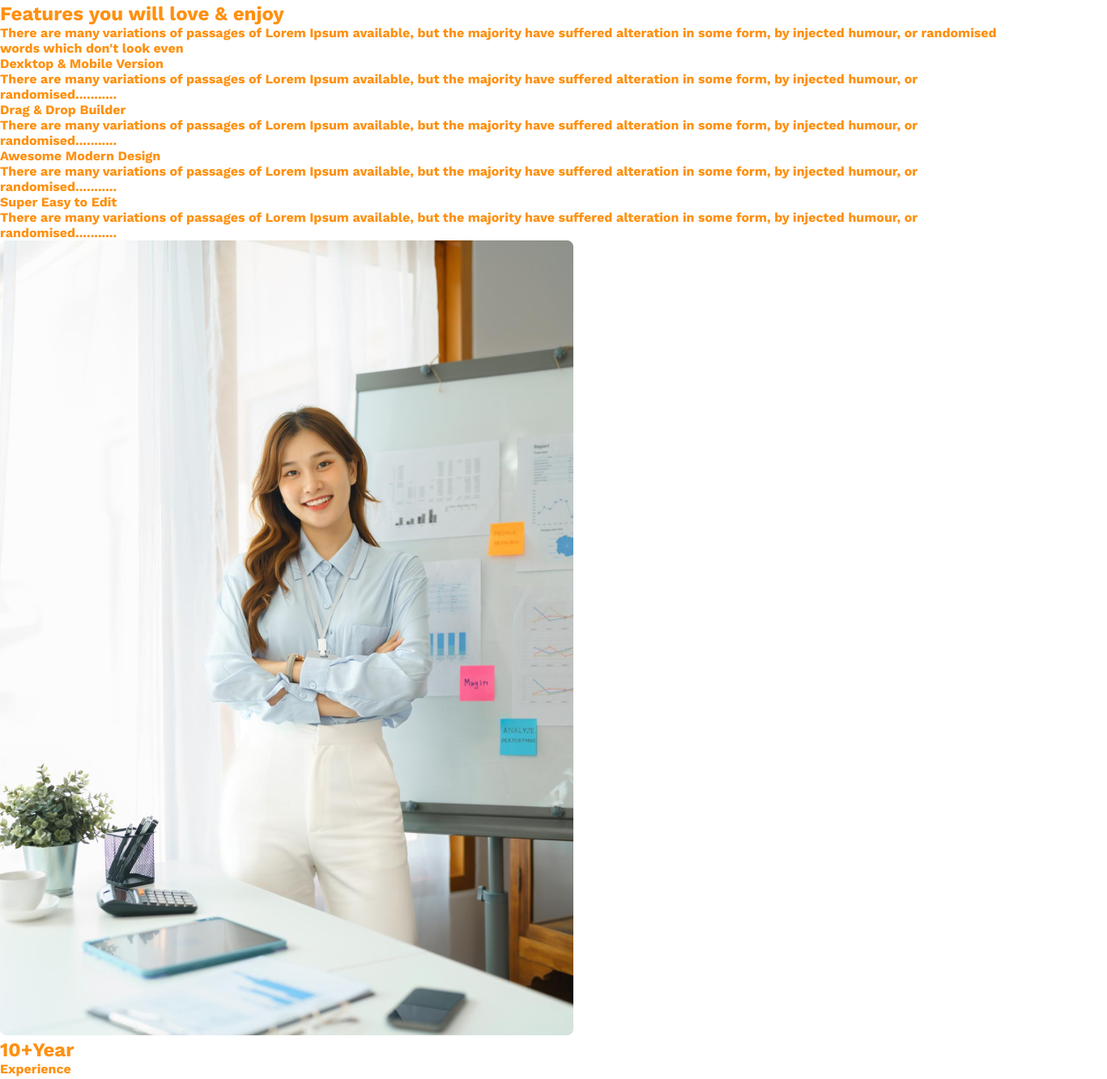
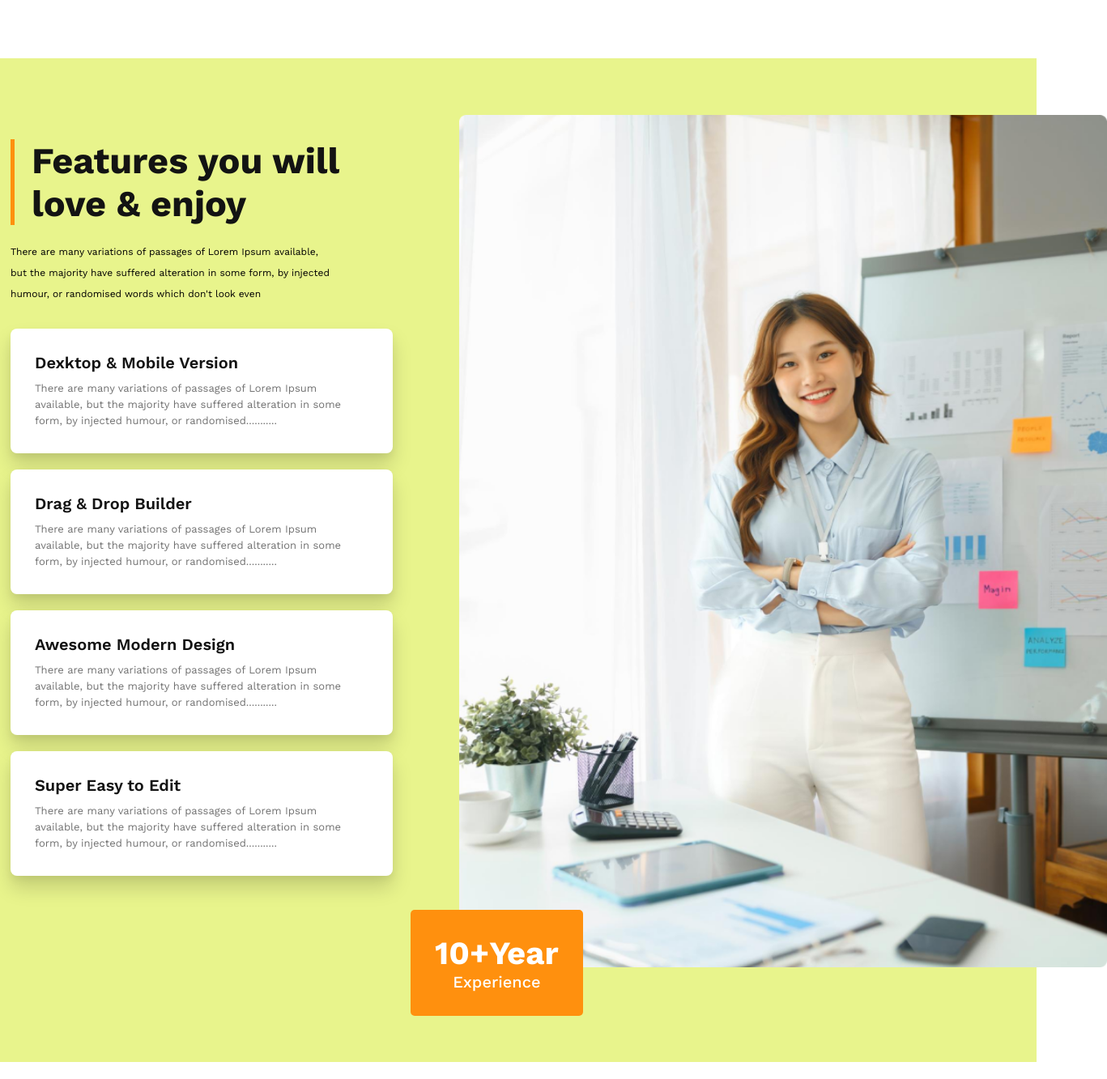
Before and after one commit to Tuhin-Reza/g3-architects-website-responsive-, a plain HTML site: page index.html in a window 1280 px wide. Shown: the part 1637-2970 px from the top of the page at 81% size, 1367 px wide, since content can reach past the window. Drawn offline with nearby package versions, Linux system fonts and the light colour scheme.

Commit message:
feture-done

```diff
--- a/index.html
+++ b/index.html
@@ -1,5 +1,6 @@
 <!DOCTYPE html>
 <html lang="en">
+
 <head>
     <meta charset="UTF-8">
     <meta name="viewport" content="width=device-width, initial-scale=1.0">
@@ -7,6 +8,7 @@
     <link rel="stylesheet" href="./styles/style.css">
     <link rel="stylesheet" href="./styles/responsive.css">
 </head>
+
 <body>
     <header>
         <nav>
@@ -28,7 +30,8 @@
             <div class="banner-content">
                 <h1>Brand New <br>
                     Group of Architects</h1>
-                    <p>There are many variations of passages of Lorem Ipsum available, but the majority have suffered alteration in some form, by injected humour, or randomised words which don't look even</p>
+                <p>There are many variations of passages of Lorem Ipsum available, but the majority have suffered
+                    alteration in some form, by injected humour, or randomised words which don't look even</p>
                 <button>Explore More</button>
             </div>
             <div class="banner-img">
@@ -45,43 +48,54 @@
                 <img src="./images/team4.png" alt="">
             </div>
             <div class="feature-team-content">
-               <h3>Quick list <span class="of_our">of Our</span> <br><span class="feature">Features</span></h3>
-               <p>There are many variations of passages of Lorem Ipsum available,<br> but the majority have suffered alteration in some form, by injected <br>humour, or randomised words which don't look even</p>
+                <h3>Quick list <span class="of_our">of Our</span> <br><span class="features">Features</span></h3>
+                <p>There are many variations of passages of Lorem Ipsum available,<br> but the majority have suffered
+                    alteration in some form, by injected <br>humour, or randomised words which don't look even</p>
                 <button>Explore More</button>
             </div>
         </section>
 
-        <section class="feature">
+        <section class="feature-section">
+            <div class="feature">
                 <div class="feature-left">
                     <h1>Features you will love & enjoy</h1>
-                <p>There are many variations of passages of Lorem Ipsum available, but the majority have suffered alteration in some form, by injected humour, or randomised words which don't look even</p>
+                    <p>There are many variations of passages of Lorem Ipsum available, but the majority have suffered
+                        alteration in some form, by injected humour, or randomised words which don't look even</p>
                     <div class="card">
                         <h4>Dexktop & Mobile Version</h4>
-                    <p>There are many variations of passages of Lorem Ipsum available, but the majority have suffered alteration in some form, by injected humour, or randomised...........</p>
+                        <p>There are many variations of passages of Lorem Ipsum available, but the majority have
+                            suffered alteration in some form, by injected humour, or randomised...........</p>
                     </div>
                     <div class="card">
                         <h4>Drag & Drop Builder</h4>
-                    <p>There are many variations of passages of Lorem Ipsum available, but the majority have suffered alteration in some form, by injected humour, or randomised...........</p>
+                        <p>There are many variations of passages of Lorem Ipsum available, but the majority have
+                            suffered alteration in some form, by injected humour, or randomised...........</p>
                     </div>
                     <div class="card">
                         <h4>Awesome Modern Design</h4>
-                    <p>There are many variations of passages of Lorem Ipsum available, but the majority have suffered alteration in some form, by injected humour, or randomised...........</p>
+                        <p>There are many variations of passages of Lorem Ipsum available, but the majority have
+                            suffered alteration in some form, by injected humour, or randomised...........</p>
                     </div>
                     <div class="card">
                         <h4>Super Easy to Edit</h4>
-                    <p>There are many variations of passages of Lorem Ipsum available, but the majority have suffered alteration in some form, by injected humour, or randomised...........</p>
+                        <p>There are many variations of passages of Lorem Ipsum available, but the majority have
+                            suffered alteration in some form, by injected humour, or randomised...........</p>
                     </div>
                 </div>
                 <div class="feature-right">
                     <img src="./images/architect.png" alt="">
-                <div>
-                    <h1>10+Year</h1>
+                    <div class="feature-right-img-block">
+                        <h3>10+Year</h3>
                         <p>Experience</p>
                     </div>
                 </div>
+            </div>
         </section>
+
+
     </main>
     <footer></footer>
 
 </body>
+
 </html>
--- a/styles/responsive.css
+++ b/styles/responsive.css
@@ -1,67 +1,150 @@
 @media screen and (min-width: 320px) and (max-width: 576px) {
+
     /* ------------------- Header ---------------- */
-    header,main {
+    header,
+    main {
         padding: 20px;
     }
+
     nav {
         flex-direction: column;
     }
-    .nav-right>ul{
+
+    .nav-right>ul {
         flex-direction: column;
     }
-    .banner-img >img{
-        width:100%;
+
+    .banner-img>img {
+        width: 100%;
     }
+
     /* ------------------- Main ---------------- */
 
-     /* feature-team-container */
-     .feature-team-container {
+    main{
+        padding: 0px;
+    }
+
+    /* feature-team-container */
+    .feature-team-container {
         flex-direction: column-reverse;
         gap: 10px;
-     }
-     .feature-team-content {
-         padding-left: 2rem;
-     }
-     .feature-team-img>img {
+    }
+
+    .feature-team-content {
+        padding-left: 2rem;
+        padding-right: 2rem;
+    }
+
+    .feature-team-img>img {
         width: 20rem;
         height: 20rem;
     }
-     .feature-team-img {
+
+    .feature-team-img {
         display: grid;
         grid-template-columns: repeat(1, 1fr);
         grid-gap: 5px;
     }
-    .feature-team-content>h3{
+
+    .feature-team-content>h3 {
         width: auto;
     }
-    .feature-team-content>p{
+
+    .feature-team-content>p {
         width: auto;
+    }
+
+
+    /* ----------------- feature ---------------------- */
+    .feature {
+        flex-direction: column;
+        margin-left: 1rem;
+        margin-right: 1rem;
+    }
+
+    .feature-left>h1 {
+        width: auto;
+    }
+
+    .feature-left>p {
+        width: auto;
+    }
+
+    .feature-left>.card {
+        width: auto;
+    }
+
+    .feature-right>img {
+        width: 100%;
+        margin-left: 0px;
+    }
+
+    .feature-right-img-block {
+        position: static;
+        margin: 10px auto;
     }
 
     /* ------------------- Footer ---------------- */
 }
 
 @media screen and (min-width: 576px) and (max-width: 960px) {
+
     /* ------------------- Header ---------------- */
     header {
         padding: 50px;
     }
+
     nav {
         flex-direction: column;
         gap: 20px;
     }
-    .banner-img >img{
-        width:100%;
+
+    .banner-img>img {
+        width: 100%;
     }
+
     /* ------------------- Main ---------------- */
 
     /* feature-team-container */
     .feature-team-container {
-       flex-direction: column-reverse;
-       gap: 10px;
+        flex-direction: column-reverse;
+        gap: 10px;
     }
+
     .feature-team-content {
         padding-left: 2rem;
     }
+
+    /* ----------------- feature ---------------------- */
+    .feature {
+        flex-direction: column;
+        margin-left: 1rem;
+        margin-right: 1rem;
+    }
+
+    .feature-left>h1 {
+        width: auto;
+    }
+
+    .feature-left>p {
+        width: auto;
+    }
+
+    .feature-left>.card {
+        width: auto;
+    }
+
+    .feature-right>img {
+        width: 100%;
+        margin-left: 0px;
+    }
+
+    .feature-right-img-block {
+        position: static;
+        margin: 10px auto;
+
+    }
+
+
     /* ------------------- Footer ---------------- */
 }
--- a/styles/style.css
+++ b/styles/style.css
@@ -115,7 +115,7 @@ main {
     font-weight: 700;
 }
 
-.feature {
+.features {
     color: #FF900E;
     font-weight: 700;
 }
@@ -130,4 +130,101 @@ main {
     margin-bottom: 2rem;
 }
 
+
+/* feature */
+
+.feature-section {
+    margin-top: 10.5625rem;
+    margin-bottom: 175px;
+    background-color: #e8f48c;
+    height: auto;
+}
+
+.feature {
+    padding-top: 3.125rem;
+    margin-left: 15.625rem;
+    margin-right: 9.375rem;
+
+    display: flex;
+    justify-content: center;
+}
+
+.feature-left>h1 {
+    margin-top: 3.125rem;
+    border-left: 5px solid #FF900E;
+    padding-left: 1.3125rem;
+    width: 29.25rem;
+    color: #131313;
+    font-size: 2.8125rem;
+    font-weight: 700;
+}
+
+.feature-left>p {
+    width: 25rem;
+    color: black;
+    font-size: 12px;
+    font-weight: 400;
+    line-height: 1.625rem;
+    margin-top: 1.25rem;
+    margin-bottom: 1.875rem;
+
+}
+
+.feature-left>.card {
+    width: 25rem;
+    border-radius: 8px;
+    background-color: #FFFFFF;
+    box-shadow: rgba(0, 0, 0, 0.15) 0px 15px 25px, rgba(0, 0, 0, 0.05) 0px 5px 10px;
+    margin-bottom: 20px;
+    padding: 1.875rem 42px 1.875rem 1.875rem;
+}
+
+.feature-left>.card>h4 {
+    color: #131313;
+    font-size: 1.25rem;
+    font-weight: 600;
+    margin-bottom: 10px;
+}
+
+.feature-left>.card>p {
+    color: #727272;
+    font-size: 13px;
+    font-weight: 400;
+    line-height: 1.25rem;
+}
+
+.feature-right {
+    padding-top: 1.25rem;
+}
+
+.feature-right>img {
+    width: 100vh;
+    height: 90%;
+    margin-left: 3.75rem;
+}
+
+.feature-right-img-block {
+    background-color: #FF900E;
+    width: max-content;
+    height: max-content;
+    padding: 1.875rem;
+    border-radius: 5px;
+    position: relative;
+    margin-top: -4.6875rem;
+}
+
+.feature-right-img-block>h3 {
+    color: #FFF;
+    font-size: 2.5rem;
+    font-weight: 700;
+}
+
+.feature-right-img-block>p {
+    color: #FFF;
+    font-size: 1.25rem;
+    font-weight: 500;
+    text-align: center;
+}
+
+
 /* ------------------- Footer ---------------- */
```
Lines whose indentation alone changed are shown as unchanged.
